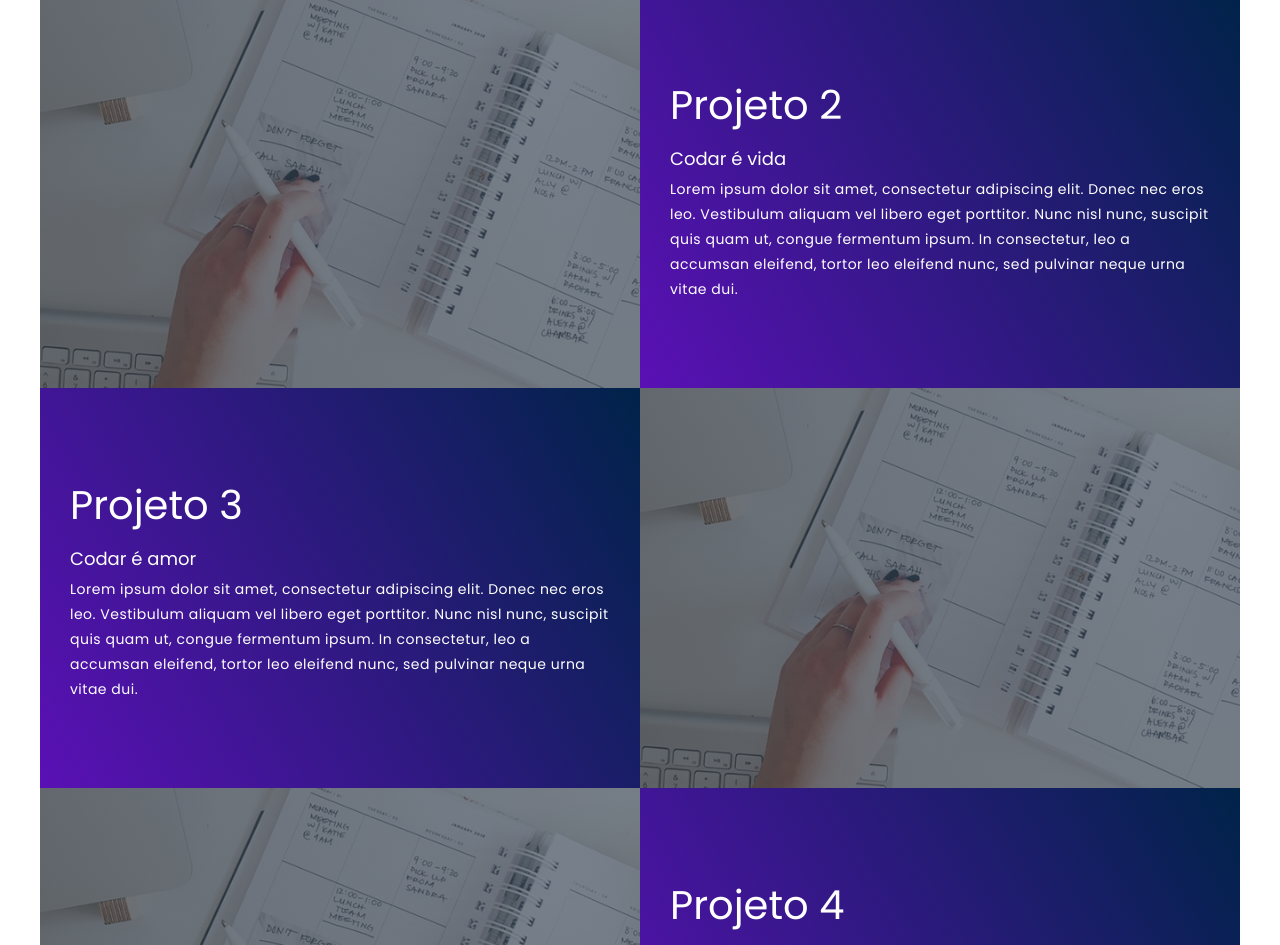
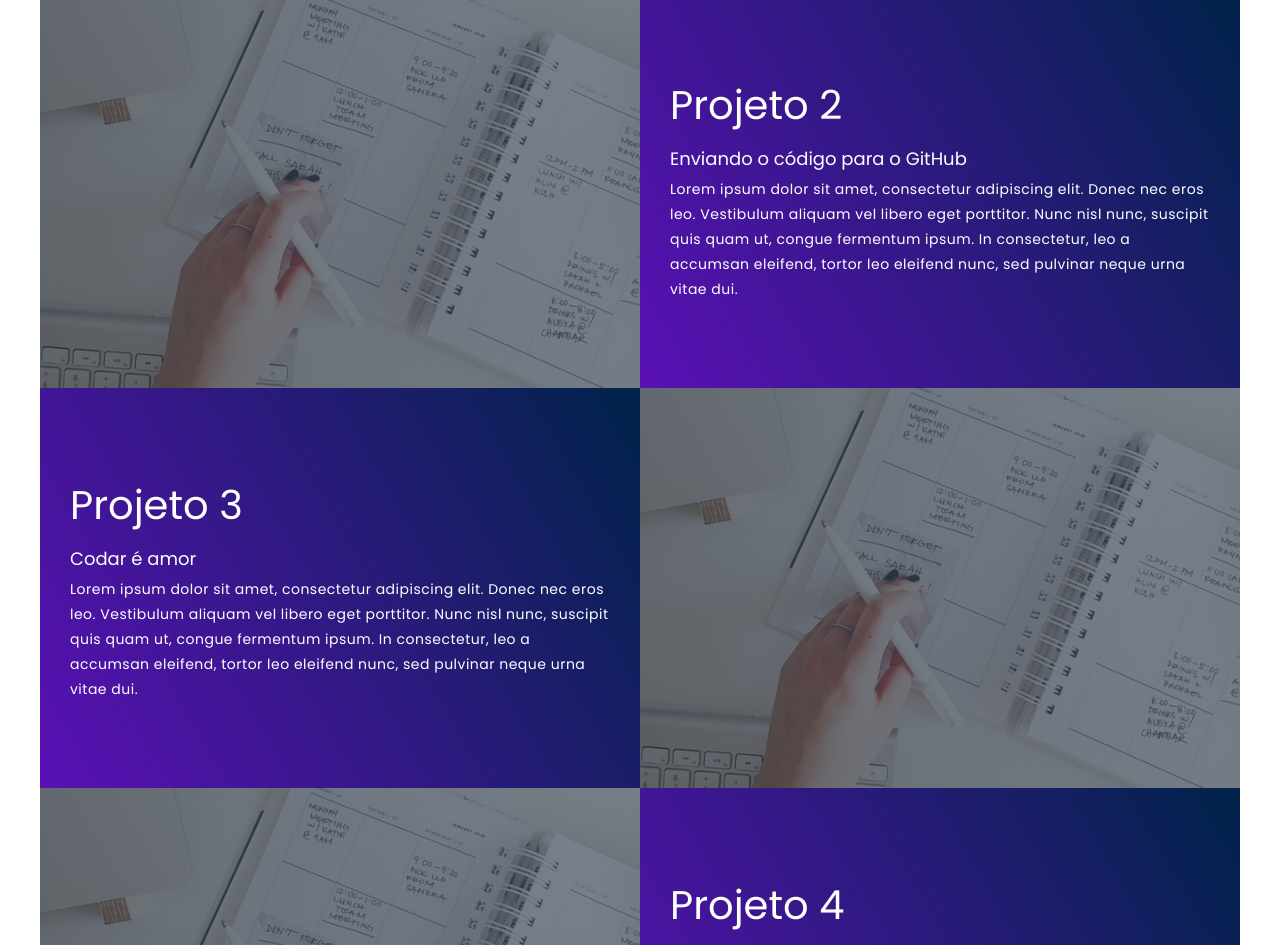
Before and after one commit to MarcosFerreira1987/portfolio-marcos, a plain HTML site: page index.html in a window 1280 px wide. Shown: the part 1587-2532 px from the top of the page. Drawn offline with Linux system fonts and the light colour scheme.

Commit message:
update project 2 description

```diff
--- a/index.html
+++ b/index.html
@@ -5,7 +5,7 @@
     <meta charset="UTF-8">
     <meta name="viewport" content="width=device-width, initial-scale=1.0">
     <link rel="stylesheet" href="style.css">
-    <title>Portfolio Marcos</title>
+    <title>Portfolio Macos</title>
 </head>
 
 <body>
@@ -42,7 +42,7 @@
                 <div class="project-item">
                     <div class="project-info">
                         <h1>Projeto 2</h1>
-                        <h2>Codar é vida</h2>
+                        <h2>Enviando o código para o GitHub</h2>
                         <p>Lorem ipsum dolor sit amet, consectetur adipiscing elit. Donec nec eros leo. Vestibulum
                             aliquam vel libero eget porttitor. Nunc nisl nunc, suscipit quis quam ut, congue fermentum
                             ipsum. In consectetur, leo a accumsan eleifend, tortor leo eleifend nunc, sed pulvinar neque
```
